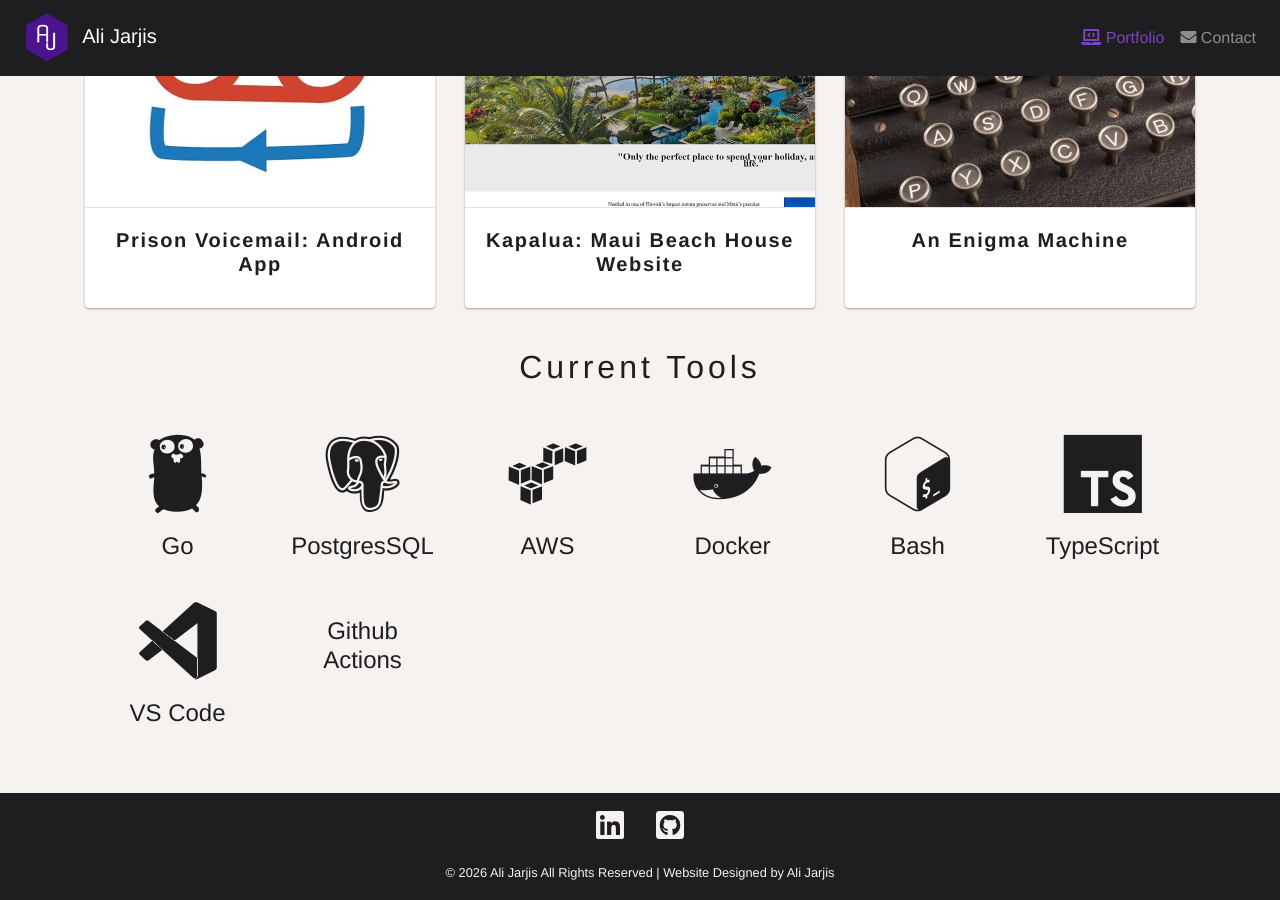
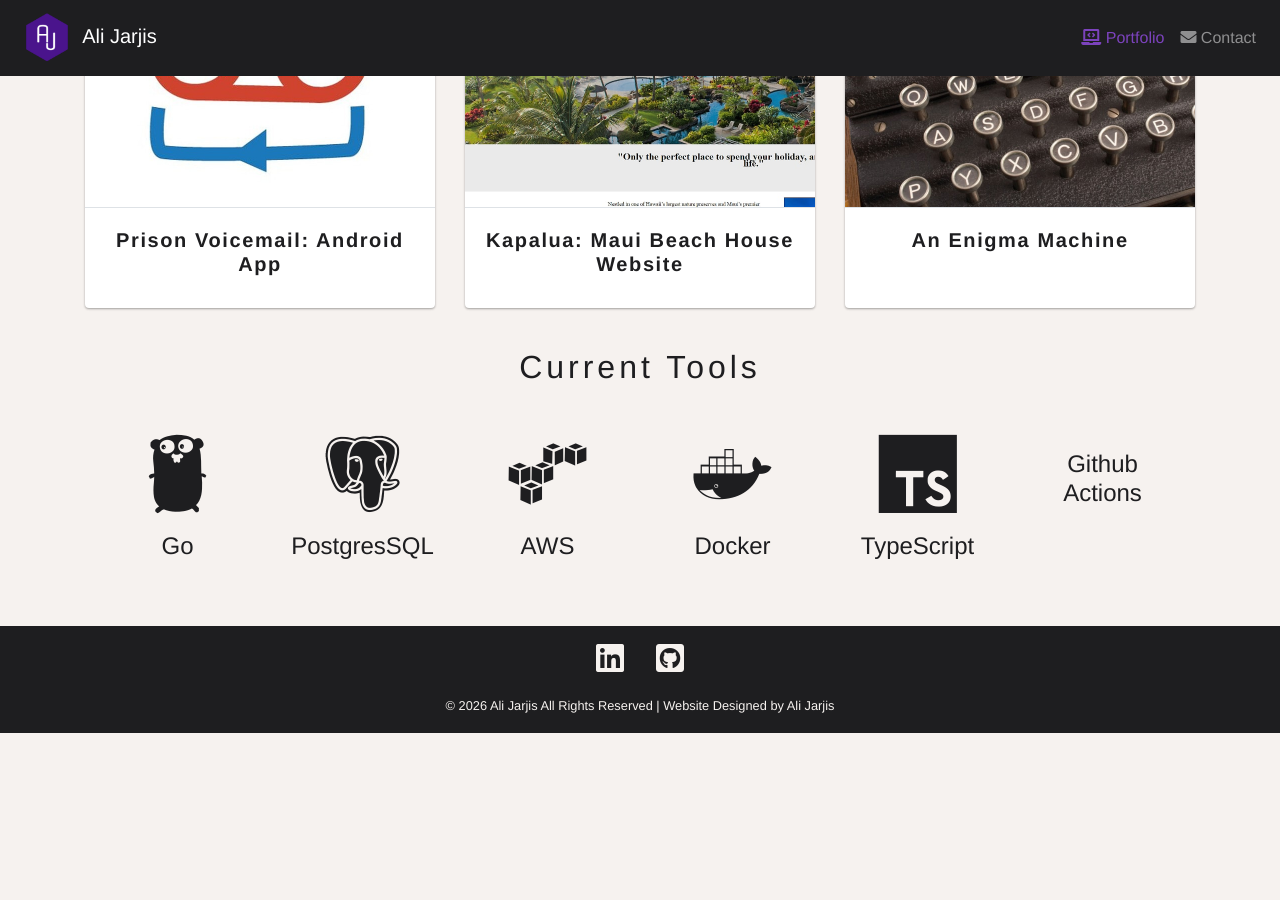
Before and after one commit to AJarjis/Portfolio, a Jekyll site: the page built from index.html, in a window 1280 px wide and 900 px high, scrolled down 1542 px. Built offline with Jekyll 4.4.1, drawn with Linux system fonts in a browser that asks for light colours; nearby versions of some CDN libraries; a script that is not in the unit is left out; after the commit the page ends 2275 px from its top, so only the background shows below that.

Commit message:
feat: remove unused skills

```diff
--- a/_data/skills.yml
+++ b/_data/skills.yml
@@ -11,14 +11,8 @@
 - name: Docker
   logo: devicon-docker-plain
 
-- name: Bash
-  logo: devicon-bash-plain
-
 - name: TypeScript
   logo: devicon-typescript-plain
 
-- name: VS Code
-  logo: devicon-vscode-plain
-
 - name: Github Actions
   logo: devicon-githubactions-plain
```
